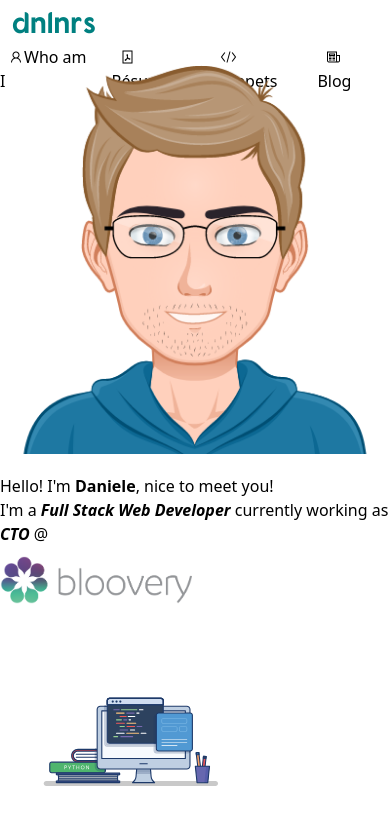
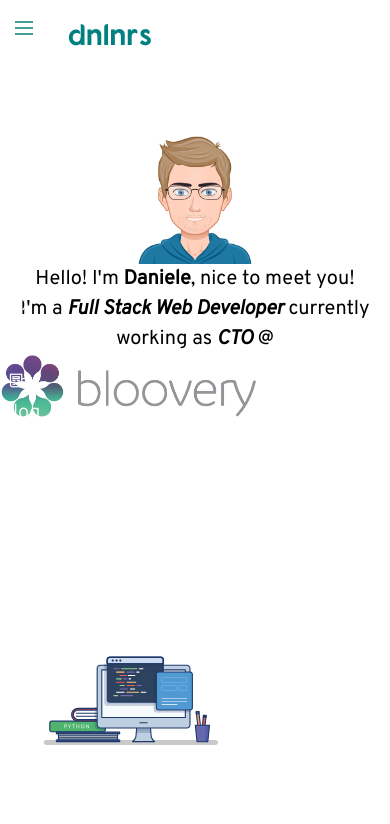
Before and after one commit to dnlnrs/dnlnrs.dev, a Nuxt app: page / in a window 390 px wide. Shown: the top 824 px of the page. Built offline with nearby package versions, Linux system fonts and the light colour scheme.

Commit message:
feat: add mobile menu

```diff
--- a/assets/css/tailwind.css
+++ b/assets/css/tailwind.css
@@ -1,4 +1,4 @@
-@import url('https://fonts.googleapis.com/css?family=Overpass');
+@import url('https://fonts.googleapis.com/css2?family=Overpass:ital,wght@0,300;0,400;1,300;1,400&family=Roboto:ital,wght@1,300&display=swap');
 
 @tailwind base;
 @tailwind components;
--- /dev/null
+++ b/components/menu-mobile.vue
@@ -0,0 +1,29 @@
+
+<template>
+  <div class="menu-mobile-container transition-all ease-in-out absolute top-14 bg-primary shadow-inner h-full md:hidden flex rounded-r-lg flex-col" :class="{'w-10/12': isActive === true, 'w-0': isActive === false}">
+    <div v-for="(item, index) of menuItems" :key="index" class="w-full text-xl pt-4 font-light">
+      <nuxt-link class="text-white py-3 px-2 rounded-lg font-light" :to="item.url">
+        <span class="icon">
+          <i :class="`las la-${item.icon}`"></i>
+        </span>
+        <span>{{ item.label }}</span>
+      </nuxt-link>
+    </div>
+  </div>
+</template>
+
+<script>
+export default {
+  name: 'MenuMobile',
+  props: {
+    menuItems: {
+      type: Array,
+      default: () => ([])
+    },
+    isActive: {
+      type: Boolean,
+      default: false
+    }
+  }
+}
+</script>
--- a/components/navbar.vue
+++ b/components/navbar.vue
@@ -1,55 +1,43 @@
 <template>
-  <nav class="flex flex-wrap items-center justify-between h-16">
-    <div class="brand">
-      <a class="logo text-3xl text-primary pl-3 bg-white" href="/" @click.native="mobileMenuActive = false">
+  <div>
+    <nav class="flex flex-wrap items-center justify-between h-16 relative">
+      <div class="brand w-full h-full pt-3 md:w-auto flex flex-row">
+        <div class="menu-mobile-trigger visible md:invisible" @click="toggleMobileMenu()">
+          <i class="las la-bars text-2xl pl-3 pt-1 pr-3 text-primary visible md:invisible cursor-pointer"></i>
+        </div>
+        <a class="logo text-3xl text-primary pl-5 md:pl-3 bg-white" href="/">
           dnlnrs
         </a>
       </div>
-    <div class="menu flex flex-row pr-3 space-x-4">
-      <div>
-        <nuxt-link class="hover:bg-coolGray-200 hover:text-primary py-3 px-2 rounded-lg font-light" to="/who-am-i" @click.native="mobileMenuActive = false">
+      <div class="menu flex flex-row pr-3 space-x-4 invisible md:visible">
+        <div v-for="(item, index) of menuItems" :key="index">
+          <nuxt-link class="hover:bg-coolGray-200 hover:text-primary py-3 px-2 rounded-lg font-light" :to="item.url">
             <span class="icon">
-            <i class="las la-user"></i>
+              <i :class="`las la-${item.icon}`"></i>
             </span>
-          <span>Who am I</span>
-        </nuxt-link>
-      </div>
-      <div>
-        <a class="hover:bg-coolGray-200 hover:text-primary py-3 px-2 rounded-lg font-light" href="https://drive.google.com/file/d/19KGcsqEoaJAqgnSmGSzksLA4xhSLTrZ_/view?usp=sharing" target="_blank">
-          <span class="icon">
-            <i class="las la-file-pdf"></i>
-          </span>
-          <span>Résumé</span>
-        </a>
-      </div>
-      <div>
-        <nuxt-link class="hover:bg-coolGray-200 hover:text-primary py-3 px-2 rounded-lg font-light" to="/snippets" @click.native="mobileMenuActive = false">
-          <span class="icon">
-            <i class="las la-code"></i>
-          </span>
-          <span>Snippets</span>
-        </nuxt-link>
-      </div>
-      <div>
-        <nuxt-link class="hover:bg-coolGray-200 hover:text-primary py-3 px-2 rounded-lg font-light" to="/blog" @click.native="mobileMenuActive = false">
-          <span class="icon">
-            <i class="las la-newspaper"></i>
-          </span>
-          <span>Blog</span>
+            <span>{{ item.label }}</span>
           </nuxt-link>
         </div>
       </div>
     </nav>
+  </div>
 </template>
 
 <script>
 export default {
+  props: {
+    menuItems: {
+      type: Array,
+      default: () => ([])
+    }
+  },
   data: () => ({
-    mobileMenuActive: false
+    mobileMenuActive: false,
   }),
   methods: {
     toggleMobileMenu () {
       this.mobileMenuActive = !this.mobileMenuActive
+      this.$emit('toggleMobileMenu', this.mobileMenuActive)
     }
   }
 }
--- a/layouts/default.vue
+++ b/layouts/default.vue
@@ -1,20 +1,35 @@
 <template>
-  <section>
-    <Navbar />
-    <div class="hero-body">
-      <div class="container is-fluid">
-        <nuxt />
-      </div>
+  <section class="font-body">
+    <Navbar :menu-items="menuItems" @toggleMobileMenu="toggleMobileMenu" />
+    <MenuMobile :menu-items="menuItems" :is-active="mobileMenuActive" />
+    <div class="container mx-auto h-screen">
+      <nuxt />
     </div>
   </section>
 </template>
 
 <script>
 import Navbar from '~/components/navbar'
+import MenuMobile from '~/components/menu-mobile'
 
 export default {
   components: {
-    Navbar
+    Navbar,
+    MenuMobile
+  },
+  data: () => ({
+    mobileMenuActive: false,
+    menuItems: [
+      { label: 'Who am I', url: '/who-am-i', icon: 'user' },
+      { label: 'Résumé', url: 'https://drive.google.com/file/d/19KGcsqEoaJAqgnSmGSzksLA4xhSLTrZ_/view?usp=sharing', icon: 'file-pdf' },
+      { label: 'Snippets', url: '/snippets', icon: 'code' },
+      { label: 'Blog', url: '/blog', icon: 'newspaper' },
+    ]
+  }),
+  methods: {
+    toggleMobileMenu (flag) {
+      this.mobileMenuActive = flag
+    }
   }
 }
 </script>
--- a/pages/index.vue
+++ b/pages/index.vue
@@ -1,5 +1,23 @@
 <template>
-  <div class="columns is-vcentered">
+  <div class="flex flex-row flex-wrap items-center h-full">
+    <div class="flex-grow">
+      <div class="grid grid-flow-row place-content-center place-items-center">
+        <div class="rounded block bg-local w-32 h-32 avatar bg-center bg-cover">
+        </div>
+        <div class="text-center text-xl">
+          <p class="is-size-5">Hello! I'm <strong>Daniele</strong>, nice to meet you!</p>
+          <p class="is-size-5">I'm a <em><strong>Full Stack Web Developer</strong></em> currently working as <strong><em>CTO</em></strong> @</p>
+          <a href="https://www.bloovery.com" target="_blank">
+            <img class="w-64" src="~/assets/images/logo-bloovery.png">
+          </a>
+        </div>
+      </div>
+    </div>
+    <div class="flex-grow">
+      <img width="70%" src="~/assets/images/programming_illustration.svg" alt="">
+    </div>
+  </div>
+  <!-- <div class="columns is-vcentered">
     <div class="column is-6 has-text-centered">
       <figure class="image is-128x128">
         <img class="is-rounded" src="~/assets/images/avatar.png">
@@ -11,7 +29,7 @@
     <div class="column is-6 is-hidden-mobile has-text-centered">
       <img width="70%" src="~/assets/images/programming_illustration.svg" alt="">
     </div>
-  </div>
+  </div> -->
 </template>
 
 <script>
@@ -26,10 +44,6 @@ export default {
 </script>
 
 <style lang="stylus" scoped>
-  figure.image
-    margin 0 auto
-    margin-bottom 20px
-  .current-company-logo
-    padding-top 10px
-    max-width 12rem
+  .avatar
+    background-image: url("~assets/images/avatar.png")
 </style>
--- a/tailwind.config.js
+++ b/tailwind.config.js
@@ -14,7 +14,14 @@ module.exports = {
       ...colors,
       primary: '#008080'
     },
-    extend: {},
+    extend: {
+      transitionProperty: {
+        'display': 'display'
+      }
+    },
+    fontFamily: {
+      body: ['Overpass', 'sans-serif']
+    },
   },
   variants: {
     extend: {},
```
Lines whose indentation alone changed are shown as unchanged.
